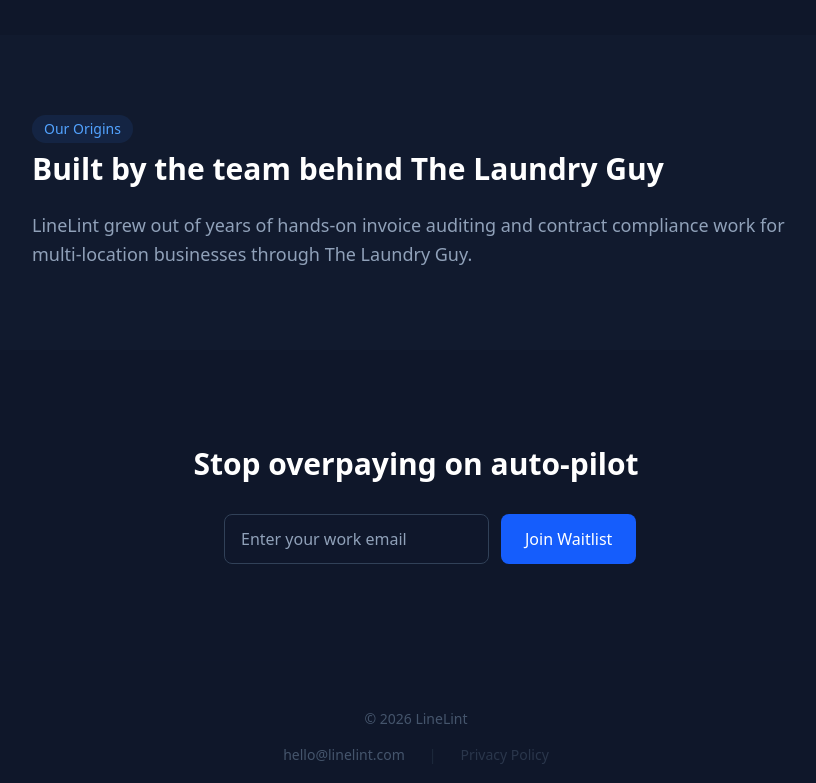
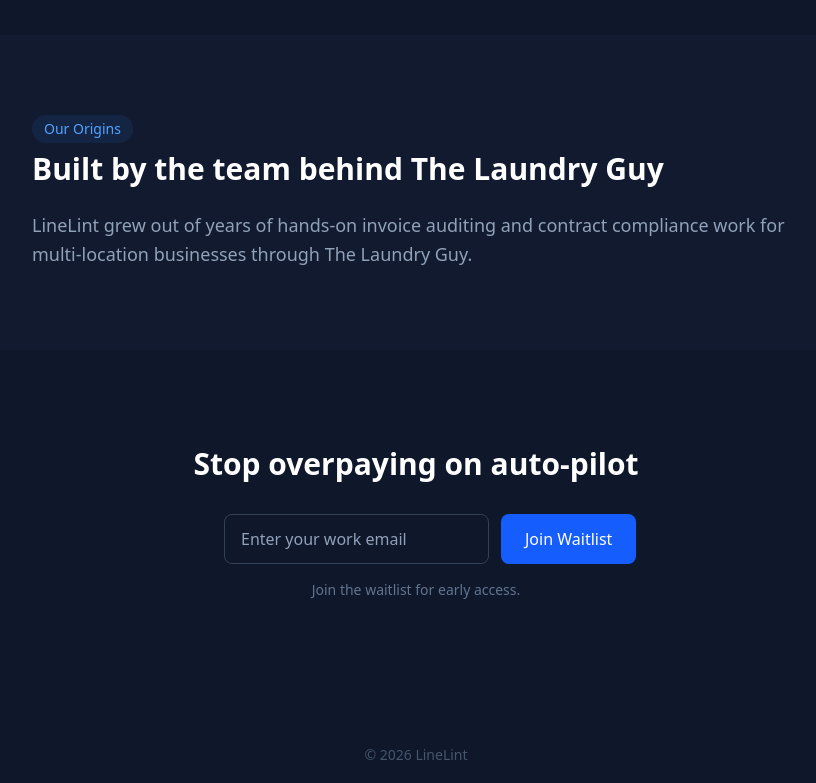
Before and after one commit to linelint/linelint-web, a Next.js app: page / in a window 1280 px wide. Shown: the part 1535-2318 px from the top of the page, without its empty margins (224-1040 px from the left). Built offline with nearby package versions, Linux system fonts and the light colour scheme.

Commit message:
ux improvement

```diff
--- a/app/components/WaitlistForm.js
+++ b/app/components/WaitlistForm.js
@@ -70,15 +70,16 @@
           disabled={status === 'loading'}
           className="px-6 py-3 bg-blue-600 hover:bg-blue-500 text-white font-medium rounded-lg transition-colors focus:outline-none focus:ring-2 focus:ring-blue-500 focus:ring-offset-2 focus:ring-offset-slate-900 disabled:opacity-50 disabled:cursor-not-allowed whitespace-nowrap"
         >
-          {status === 'loading' ? 'Joining...' : 'Join Waitlist'}
+          Join Waitlist
         </button>
       </form>
 
-      {message && (
-        <p className={`mt-3 text-sm ${status === 'error' ? 'text-red-400' : 'text-emerald-400'}`}>
-          {message}
-        </p>
-      )}
+      <p className={`mt-4 text-sm ${message
+        ? (status === 'error' ? 'text-red-400' : 'text-emerald-400')
+        : 'text-slate-500'
+        }`}>
+        {message || 'Join the waitlist for early access.'}
+      </p>
     </div>
   );
 }
--- a/app/page.js
+++ b/app/page.js
@@ -25,9 +25,6 @@
 
           <div className="flex flex-col items-center pt-4">
             <WaitlistForm />
-            <p className="mt-4 text-sm text-slate-500">
-              Join the waitlist for early access.
-            </p>
           </div>
         </div>
       </section>
```
